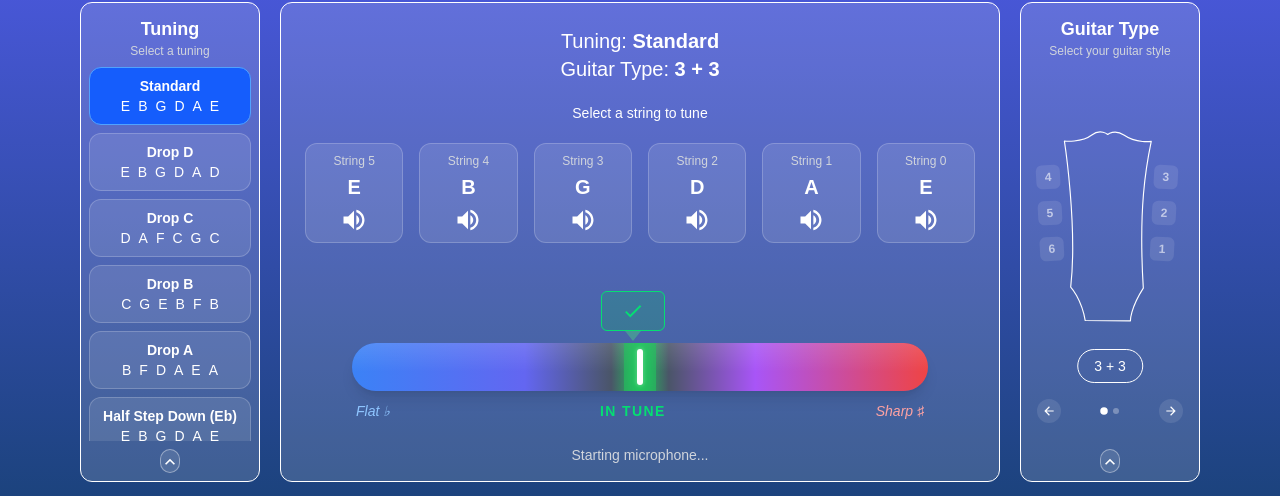
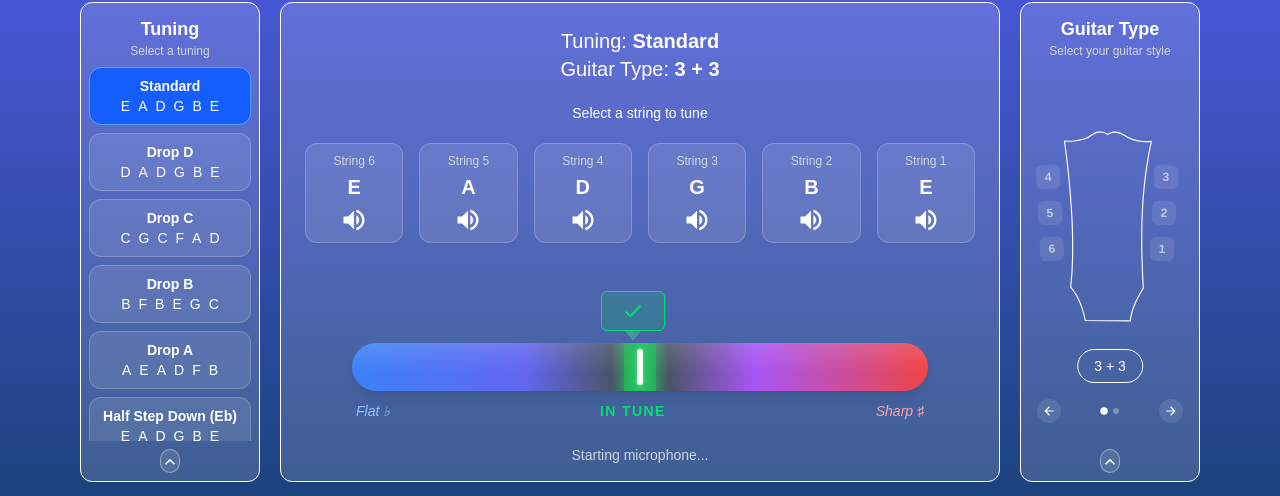
Before and after one commit to connorklee0/ez-tuner, a Next.js app: page / in a window 1280 px wide. Shown: the part 110-606 px from the top of the page. Built offline with nearby package versions, Linux system fonts and the light colour scheme; no server answers.

Commit message:
implement pitchy for pitch detection and tuner functionality

```diff
--- a/components/Tuner Display/Tuner/TunerBar.jsx
+++ b/components/Tuner Display/Tuner/TunerBar.jsx
@@ -1,9 +1,12 @@
 import TunerIndicator from "./TunerIndicator";
 
-const TunerBar = ({ cents = 0, permissionError = true }) => {
-  const clampedCents = Math.max(-50, Math.min(50, cents));
-  const needlePercent = ((clampedCents + 50) / 100) * 100;
-  const isInTune = Math.abs(clampedCents) <= 3;
+const TunerBar = ({ frequency, targetFrequency, permissionError = true }) => {
+  const diff = frequency && targetFrequency ? frequency - targetFrequency : 0;
+  const isInTune = Math.abs(diff) <= 0.75;
+
+  // Map diff to needle: clamp to +-30hz range then convert to 0-100%
+  const clampedDiff = Math.max(-30, Math.min(30, diff));
+  const needlePercent = ((clampedDiff + 30) / 60) * 100;
 
   return (
     <div className="flex flex-col items-center justify-center p-6 w-full">
@@ -13,7 +16,9 @@ const TunerBar = ({ cents = 0, permissionError = true }) => {
           className="absolute -top-14 transition-all duration-150"
           style={{ left: `calc(${needlePercent}% - 39px)` }}
         >
-          {!permissionError && <TunerIndicator cents={clampedCents} />}
+          {!permissionError && (
+            <TunerIndicator diff={diff} isInTune={isInTune} />
+          )}
         </div>
 
         {/* Gradient track */}
@@ -58,9 +63,7 @@ const TunerBar = ({ cents = 0, permissionError = true }) => {
         <div className="flex justify-between items-center mt-2.5 px-1">
           <span className="text-blue-300 text-sm italic">Flat ♭</span>
           <span
-            className={`text-sm font-semibold uppercase tracking-widest transition-colors duration-300 ${
-              isInTune ? "text-green-400" : "text-slate-400"
-            }`}
+            className={`text-sm font-semibold uppercase tracking-widest transition-colors duration-300 ${isInTune ? "text-green-400" : "text-slate-400"}`}
           >
             In tune
           </span>
--- a/components/Tuner Display/Tuner/TunerIndicator.jsx
+++ b/components/Tuner Display/Tuner/TunerIndicator.jsx
@@ -1,15 +1,12 @@
 import { Check } from "@mui/icons-material";
 
-const TunerIndicator = ({ cents = 0 }) => {
-  const isInTune = Math.abs(cents) <= 3;
-  const isTuneUp = cents < -3;
-//   const isTuneDown = cents > 3;
+const TunerIndicator = ({ diff = 0, isInTune = false }) => {
+  const isTuneUp = diff < 0;
 
   return (
     <div className="flex flex-col items-center gap-1">
-      {/* Tune up / tune down label */}
       <span
-        className={`text-[4px] font-semibold uppercase tracking-widest transition-colors duration-300 ${
+        className={`text-xs font-semibold uppercase tracking-widest transition-colors duration-300 ${
           isInTune
             ? "text-green-400"
             : isTuneUp
@@ -20,9 +17,7 @@ const TunerIndicator = ({ cents = 0 }) => {
         {isInTune ? "" : isTuneUp ? "Tune up" : "Tune down"}
       </span>
 
-      {/* Arrow tag */}
       <div className="flex flex-col items-center">
-        {/* Tag body */}
         <div
           className={`flex items-center justify-center w-16 h-10 rounded-md transition-colors duration-300 ${
             isInTune
@@ -34,13 +29,13 @@ const TunerIndicator = ({ cents = 0 }) => {
             <Check className="text-green-400" sx={{ fontSize: 22 }} />
           ) : (
             <span className="text-sm font-bold">
-              {Math.abs(cents).toFixed(1)}
-              <span className="text-xs font-normal ml-0.5">¢</span>
+              {diff > 0 ? "-" : "+"}
+              {Math.abs(diff).toFixed(1)}
+              <span className="text-xs font-normal ml-0.5">Hz</span>
             </span>
           )}
         </div>
 
-        {/* Downward arrow tip */}
         <div
           className="w-0 h-0 transition-colors duration-300"
           style={{
--- a/components/Tuner Display/TunerDisplayWrapper.jsx
+++ b/components/Tuner Display/TunerDisplayWrapper.jsx
@@ -1,7 +1,7 @@
 "use client";
 
 import { useSelector } from "react-redux";
-import { noteToFrequency } from "@/utils/noteToFrequency";
+import { TUNINGS } from "@/constants/tunings";
 import StringBarDisplay from "./String Bar/StringBarDisplay";
 import TunerBar from "./Tuner/TunerBar";
 import MicError from "./Tuner/MicError";
@@ -9,17 +9,28 @@ import MicStatus from "./Tuner/MicStatus";
 import { useMicrophone } from "@/hooks/useMicrophone";
 
 const TunerDisplayWrapper = () => {
-  const selectedNote = useSelector((state) => state.string.selectedNote);
-  const targetFrequency = noteToFrequency(selectedNote);
+  const selectedKey = useSelector((state) => state.tuning.selectedKey);
+  const selectedStringNum = useSelector(
+    (state) => state.string.selectedStringNum,
+  );
+  const tuning = TUNINGS[selectedKey] ?? TUNINGS.standard;
+  const targetFrequency = selectedStringNum
+    ? tuning.frequencies[Number(selectedStringNum)]
+    : null;
 
-  const { cents, isListening, permissionError } =
-    useMicrophone(targetFrequency);
+  const { frequency, isListening, permissionError } = useMicrophone();
+
+  console.log(frequency);
 
   return (
     <div className="flex flex-col items-center justify-between py-4 border w-180 h-120 rounded-xl bg-white/15">
       <StringBarDisplay />
       {permissionError && <MicError />}
-      <TunerBar cents={cents} permissionError={permissionError} />
+      <TunerBar
+        frequency={frequency}
+        targetFrequency={targetFrequency}
+        permissionError={permissionError}
+      />
       {!permissionError && <MicStatus isListening={isListening} />}
     </div>
   );
--- a/constants/tunings.jsx
+++ b/constants/tunings.jsx
@@ -2,117 +2,264 @@ export const TUNINGS = {
   // Standard
   standard: {
     label: "Standard",
-    strings: ["E2", "A2", "D3", "G3", "B3", "E4"],
-    frequencies: [82.41, 110.0, 146.83, 196.0, 246.94, 329.63],
+    strings: { 6: "E", 5: "A", 4: "D", 3: "G", 2: "B", 1: "E" },
+    frequencies: {
+      6: 82.41,
+      5: 110.0,
+      4: 146.83,
+      3: 196.0,
+      2: 246.94,
+      1: 329.63,
+    },
   },
 
   // Drop tunings
   dropD: {
     label: "Drop D",
-    strings: ["D2", "A2", "D3", "G3", "B3", "E4"],
-    frequencies: [73.42, 110.0, 146.83, 196.0, 246.94, 329.63],
+    strings: { 6: "D", 5: "A", 4: "D", 3: "G", 2: "B", 1: "E" },
+    frequencies: {
+      6: 73.42,
+      5: 110.0,
+      4: 146.83,
+      3: 196.0,
+      2: 246.94,
+      1: 329.63,
+    },
   },
   dropC: {
     label: "Drop C",
-    strings: ["C2", "G2", "C3", "F3", "A3", "D4"],
-    frequencies: [65.41, 98.0, 130.81, 174.61, 220.0, 293.66],
+    strings: { 6: "C", 5: "G", 4: "C", 3: "F", 2: "A", 1: "D" },
+    frequencies: {
+      6: 65.41,
+      5: 98.0,
+      4: 130.81,
+      3: 174.61,
+      2: 220.0,
+      1: 293.66,
+    },
   },
   dropB: {
     label: "Drop B",
-    strings: ["B1", "F#2", "B2", "E3", "G#3", "C#4"],
-    frequencies: [61.74, 92.5, 123.47, 164.81, 207.65, 277.18],
+    strings: { 6: "B", 5: "F#", 4: "B", 3: "E", 2: "G#", 1: "C#" },
+    frequencies: {
+      6: 61.74,
+      5: 92.5,
+      4: 123.47,
+      3: 164.81,
+      2: 207.65,
+      1: 277.18,
+    },
   },
   dropA: {
     label: "Drop A",
-    strings: ["A1", "E2", "A2", "D3", "F#3", "B3"],
-    frequencies: [55.0, 82.41, 110.0, 146.83, 185.0, 246.94],
+    strings: { 6: "A", 5: "E", 4: "A", 3: "D", 2: "F#", 1: "B" },
+    frequencies: {
+      6: 55.0,
+      5: 82.41,
+      4: 110.0,
+      3: 146.83,
+      2: 185.0,
+      1: 246.94,
+    },
   },
 
   // Down tunings
   halfStepDown: {
     label: "Half Step Down (Eb)",
-    strings: ["Eb2", "Ab2", "Db3", "Gb3", "Bb3", "Eb4"],
-    frequencies: [77.78, 103.83, 138.59, 185.0, 233.08, 311.13],
+    strings: { 6: "Eb", 5: "Ab", 4: "Db", 3: "Gb", 2: "Bb", 1: "Eb" },
+    frequencies: {
+      6: 77.78,
+      5: 103.83,
+      4: 138.59,
+      3: 185.0,
+      2: 233.08,
+      1: 311.13,
+    },
   },
   fullStepDown: {
     label: "Full Step Down (D)",
-    strings: ["D2", "G2", "C3", "F3", "A3", "D4"],
-    frequencies: [73.42, 98.0, 130.81, 174.61, 220.0, 293.66],
+    strings: { 6: "D", 5: "G", 4: "C", 3: "F", 2: "A", 1: "D" },
+    frequencies: {
+      6: 73.42,
+      5: 98.0,
+      4: 130.81,
+      3: 174.61,
+      2: 220.0,
+      1: 293.66,
+    },
   },
   oneAndHalfDown: {
     label: "1.5 Steps Down (C#)",
-    strings: ["C#2", "F#2", "B2", "E3", "G#3", "C#4"],
-    frequencies: [69.3, 92.5, 123.47, 164.81, 207.65, 277.18],
+    strings: { 6: "C#", 5: "F#", 4: "B", 3: "E", 2: "G#", 1: "C#" },
+    frequencies: {
+      6: 69.3,
+      5: 92.5,
+      4: 123.47,
+      3: 164.81,
+      2: 207.65,
+      1: 277.18,
+    },
   },
   twoStepsDown: {
     label: "2 Steps Down (C)",
-    strings: ["C2", "F2", "Bb2", "Eb3", "G3", "C4"],
-    frequencies: [65.41, 87.31, 116.54, 155.56, 196.0, 261.63],
+    strings: { 6: "C", 5: "F", 4: "Bb", 3: "Eb", 2: "G", 1: "C" },
+    frequencies: {
+      6: 65.41,
+      5: 87.31,
+      4: 116.54,
+      3: 155.56,
+      2: 196.0,
+      1: 261.63,
+    },
   },
 
   // Open tunings
   openG: {
     label: "Open G",
-    strings: ["D2", "G2", "D3", "G3", "B3", "D4"],
-    frequencies: [73.42, 98.0, 146.83, 196.0, 246.94, 293.66],
+    strings: { 6: "D", 5: "G", 4: "D", 3: "G", 2: "B", 1: "D" },
+    frequencies: {
+      6: 73.42,
+      5: 98.0,
+      4: 146.83,
+      3: 196.0,
+      2: 246.94,
+      1: 293.66,
+    },
   },
   openD: {
     label: "Open D",
-    strings: ["D2", "A2", "D3", "F#3", "A3", "D4"],
-    frequencies: [73.42, 110.0, 146.83, 185.0, 220.0, 293.66],
+    strings: { 6: "D", 5: "A", 4: "D", 3: "F#", 2: "A", 1: "D" },
+    frequencies: {
+      6: 73.42,
+      5: 110.0,
+      4: 146.83,
+      3: 185.0,
+      2: 220.0,
+      1: 293.66,
+    },
   },
   openE: {
     label: "Open E",
-    strings: ["E2", "B2", "E3", "G#3", "B3", "E4"],
-    frequencies: [82.41, 123.47, 164.81, 207.65, 246.94, 329.63],
+    strings: { 6: "E", 5: "B", 4: "E", 3: "G#", 2: "B", 1: "E" },
+    frequencies: {
+      6: 82.41,
+      5: 123.47,
+      4: 164.81,
+      3: 207.65,
+      2: 246.94,
+      1: 329.63,
+    },
   },
   openA: {
     label: "Open A",
-    strings: ["E2", "A2", "E3", "A3", "C#4", "E4"],
-    frequencies: [82.41, 110.0, 164.81, 220.0, 277.18, 329.63],
+    strings: { 6: "E", 5: "A", 4: "E", 3: "A", 2: "C#", 1: "E" },
+    frequencies: {
+      6: 82.41,
+      5: 110.0,
+      4: 164.81,
+      3: 220.0,
+      2: 277.18,
+      1: 329.63,
+    },
   },
   openC: {
     label: "Open C",
-    strings: ["C2", "G2", "C3", "G3", "C4", "E4"],
-    frequencies: [65.41, 98.0, 130.81, 196.0, 261.63, 329.63],
+    strings: { 6: "C", 5: "G", 4: "C", 3: "G", 2: "C", 1: "E" },
+    frequencies: {
+      6: 65.41,
+      5: 98.0,
+      4: 130.81,
+      3: 196.0,
+      2: 261.63,
+      1: 329.63,
+    },
   },
   openB: {
     label: "Open B",
-    strings: ["B1", "F#2", "B2", "F#3", "B3", "D#4"],
-    frequencies: [61.74, 92.5, 123.47, 185.0, 246.94, 311.13],
+    strings: { 6: "B", 5: "F#", 4: "B", 3: "F#", 2: "B", 1: "D#" },
+    frequencies: {
+      6: 61.74,
+      5: 92.5,
+      4: 123.47,
+      3: 185.0,
+      2: 246.94,
+      1: 311.13,
+    },
   },
 
   // DADGAD & modal
   dadgad: {
     label: "DADGAD",
-    strings: ["D2", "A2", "D3", "G3", "A3", "D4"],
-    frequencies: [73.42, 110.0, 146.83, 196.0, 220.0, 293.66],
+    strings: { 6: "D", 5: "A", 4: "D", 3: "G", 2: "A", 1: "D" },
+    frequencies: {
+      6: 73.42,
+      5: 110.0,
+      4: 146.83,
+      3: 196.0,
+      2: 220.0,
+      1: 293.66,
+    },
   },
   dadDad: {
     label: "DAD DAD",
-    strings: ["D2", "A2", "D3", "D3", "A3", "D4"],
-    frequencies: [73.42, 110.0, 146.83, 146.83, 220.0, 293.66],
+    strings: { 6: "D", 5: "A", 4: "D", 3: "D", 2: "A", 1: "D" },
+    frequencies: {
+      6: 73.42,
+      5: 110.0,
+      4: 146.83,
+      3: 146.83,
+      2: 220.0,
+      1: 293.66,
+    },
   },
   dgdgbd: {
-    label: "Open G5 (DGDGBD)",
-    strings: ["D2", "G2", "D3", "G3", "B3", "D4"],
-    frequencies: [73.42, 98.0, 146.83, 196.0, 246.94, 293.66],
+    label: "Open G5",
+    strings: { 6: "D", 5: "G", 4: "D", 3: "G", 2: "B", 1: "D" },
+    frequencies: {
+      6: 73.42,
+      5: 98.0,
+      4: 146.83,
+      3: 196.0,
+      2: 246.94,
+      1: 293.66,
+    },
   },
 
   // Nashville / special
   nashvilleTuning: {
     label: "Nashville Tuning",
-    strings: ["E3", "A3", "D4", "G4", "B3", "E4"],
-    frequencies: [164.81, 220.0, 293.66, 392.0, 246.94, 329.63],
+    strings: { 6: "E", 5: "A", 4: "D", 3: "G", 2: "B", 1: "E" },
+    frequencies: {
+      6: 164.81,
+      5: 220.0,
+      4: 293.66,
+      3: 392.0,
+      2: 246.94,
+      1: 329.63,
+    },
   },
   allFourths: {
     label: "All Fourths",
-    strings: ["E2", "A2", "D3", "G3", "C4", "F4"],
-    frequencies: [82.41, 110.0, 146.83, 196.0, 261.63, 349.23],
+    strings: { 6: "E", 5: "A", 4: "D", 3: "G", 2: "C", 1: "F" },
+    frequencies: {
+      6: 82.41,
+      5: 110.0,
+      4: 146.83,
+      3: 196.0,
+      2: 261.63,
+      1: 349.23,
+    },
   },
   allFifths: {
     label: "All Fifths",
-    strings: ["C2", "G2", "D3", "A3", "E4", "B4"],
-    frequencies: [65.41, 98.0, 146.83, 220.0, 329.63, 493.88],
+    strings: { 6: "C", 5: "G", 4: "D", 3: "A", 2: "E", 1: "B" },
+    frequencies: {
+      6: 65.41,
+      5: 98.0,
+      4: 146.83,
+      3: 220.0,
+      2: 329.63,
+      1: 493.88,
+    },
   },
 };
--- a/hooks/useMicrophone.jsx
+++ b/hooks/useMicrophone.jsx
@@ -1,67 +1,42 @@
 import { useRef, useState, useEffect } from "react";
+import { PitchDetector } from "pitchy";
 
-const autoCorrelate = (buffer, sampleRate) => {
-  const SIZE = buffer.length;
-  let rms = 0;
-  for (let i = 0; i < SIZE; i++) rms += buffer[i] * buffer[i];
-  rms = Math.sqrt(rms / SIZE);
-  if (rms < 0.01) return -1;
-
-  let r1 = 0,
-    r2 = SIZE - 1;
-  for (let i = 0; i < SIZE / 2; i++)
-    if (Math.abs(buffer[i]) < 0.2) {
-      r1 = i;
-      break;
-    }
-  for (let i = 1; i < SIZE / 2; i++)
-    if (Math.abs(buffer[SIZE - i]) < 0.2) {
-      r2 = SIZE - i;
-      break;
-    }
-
-  const buf2 = buffer.slice(r1, r2);
-  const c = new Array(buf2.length).fill(0);
-  for (let i = 0; i < buf2.length; i++)
-    for (let j = 0; j < buf2.length - i; j++) c[i] += buf2[j] * buf2[j + i];
-
-  let d = 0;
-  while (c[d] > c[d + 1]) d++;
-  let maxval = -1,
-    maxpos = -1;
-  for (let i = d; i < buf2.length; i++) {
-    if (c[i] > maxval) {
-      maxval = c[i];
-      maxpos = i;
-    }
-  }
-
-  let T0 = maxpos;
-  const x1 = c[T0 - 1],
-    x2 = c[T0],
-    x3 = c[T0 + 1];
-  const a = (x1 + x3 - 2 * x2) / 2;
-  const b = (x3 - x1) / 2;
-  if (a) T0 = T0 - b / (2 * a);
-
-  return sampleRate / T0;
-};
-
-export const useMicrophone = (targetFrequency = 440) => {
-  const [cents, setCents] = useState(0);
+export const useMicrophone = () => {
+  const [frequency, setFrequency] = useState(null);
+  const [clarity, setClarity] = useState(0);
   const [isListening, setIsListening] = useState(false);
   const [permissionError, setPermissionError] = useState(false);
-
-  const frequencyToCents = (frequency) => {
-    if (!targetFrequency) return 0;
-    const cents = 1200 * Math.log2(frequency / targetFrequency);
-    return Math.max(-50, Math.min(50, cents));
-  };
 
   const audioContextRef = useRef(null);
   const analyserRef = useRef(null);
   const animationFrameRef = useRef(null);
   const streamRef = useRef(null);
+  const detectorRef = useRef(null);
+  const inputRef = useRef(null);
+
+  const detectPitch = () => {
+    const analyser = analyserRef.current;
+    const detector = detectorRef.current;
+    const input = inputRef.current;
+    const sampleRate = audioContextRef.current.sampleRate;
+
+    const loop = () => {
+      analyser.getFloatTimeDomainData(input);
+      const [detectedPitch, detectedClarity] = detector.findPitch(
+        input,
+        sampleRate,
+      );
+
+      if (detectedClarity > 0.9 && detectedPitch > 50) {
+        setFrequency(Math.round(detectedPitch * 10) / 10);
+        setClarity(Math.round(detectedClarity * 100));
+      }
+
+      animationFrameRef.current = requestAnimationFrame(loop);
+    };
+
+    loop();
+  };
 
   const stopListening = () => {
     if (animationFrameRef.current)
@@ -70,24 +45,7 @@ export const useMicrophone = (targetFrequency = 440) => {
     if (streamRef.current)
       streamRef.current.getTracks().forEach((t) => t.stop());
     setIsListening(false);
-    setCents(0);
-  };
-
-  const detectPitch = () => {
-    const analyser = analyserRef.current;
-    const buffer = new Float32Array(analyser.fftSize);
-
-    const loop = () => {
-      analyser.getFloatTimeDomainData(buffer);
-      const frequency = autoCorrelate(
-        buffer,
-        audioContextRef.current.sampleRate,
-      );
-      if (frequency > 0) setCents(frequencyToCents(frequency));
-      animationFrameRef.current = requestAnimationFrame(loop);
-    };
-
-    loop();
+    setFrequency(null);
   };
 
   const startListening = async () => {
@@ -104,6 +62,11 @@ export const useMicrophone = (targetFrequency = 440) => {
 
       audioContext.createMediaStreamSource(stream).connect(analyser);
 
+      const detector = PitchDetector.forFloat32Array(analyser.fftSize);
+      detector.minVolumeDecibels = -10;
+      detectorRef.current = detector;
+      inputRef.current = new Float32Array(detector.inputLength);
+
       setIsListening(true);
       setPermissionError(false);
       detectPitch();
@@ -118,5 +81,5 @@ export const useMicrophone = (targetFrequency = 440) => {
     return () => stopListening();
   }, []);
 
-  return { cents, isListening, permissionError, startListening };
+  return { frequency, clarity, isListening, permissionError, startListening };
 };
```
